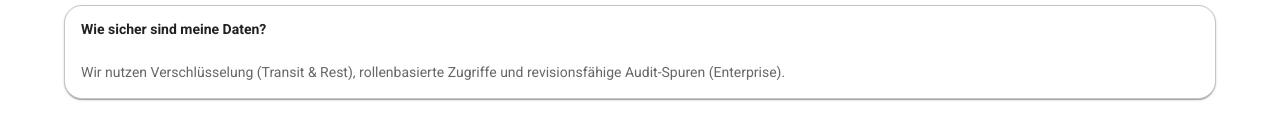
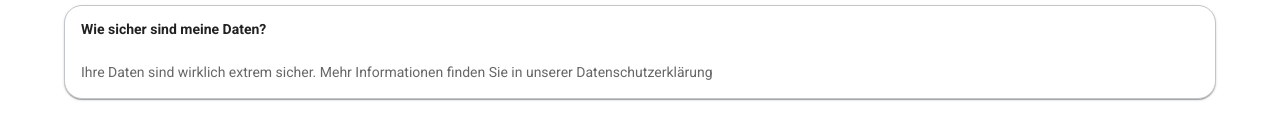
Before and after one commit to Cloud-Native-Projekt/frontend-service, a Next.js app: page /support in a window 1280 px wide. Both pictures are taken after a click on the button "Wie sicher sind meine Daten?". Shown: the part 667-800 px from the top of the page. Built offline with nearby package versions, Linux system fonts and the light colour scheme; some icons are missing; what @mui/material-nextjs would draw is missing.

Commit message:
feat: Added link to privacy site

```diff
--- a/src/app/support/page.tsx
+++ b/src/app/support/page.tsx
@@ -37,7 +37,7 @@ export const metadata: Metadata = {
 
 interface Faq {
   q: string;
-  a: string;
+  a: string | React.ReactNode;
 }
 
 interface SupportLevelRow {
@@ -63,7 +63,7 @@ const faqs: Faq[] = [
   },
   {
     q: 'Wie sicher sind meine Daten?',
-    a: 'Wir nutzen Verschlüsselung (Transit & Rest), rollenbasierte Zugriffe und revisionsfähige Audit-Spuren (Enterprise).',
+    a: <Box>Ihre Daten sind wirklich extrem sicher. Mehr Informationen finden Sie <Link href="/privacy" color="secondary">in unserer Datenschutzerklärung</Link></Box>,
   },
 ];
 
```
